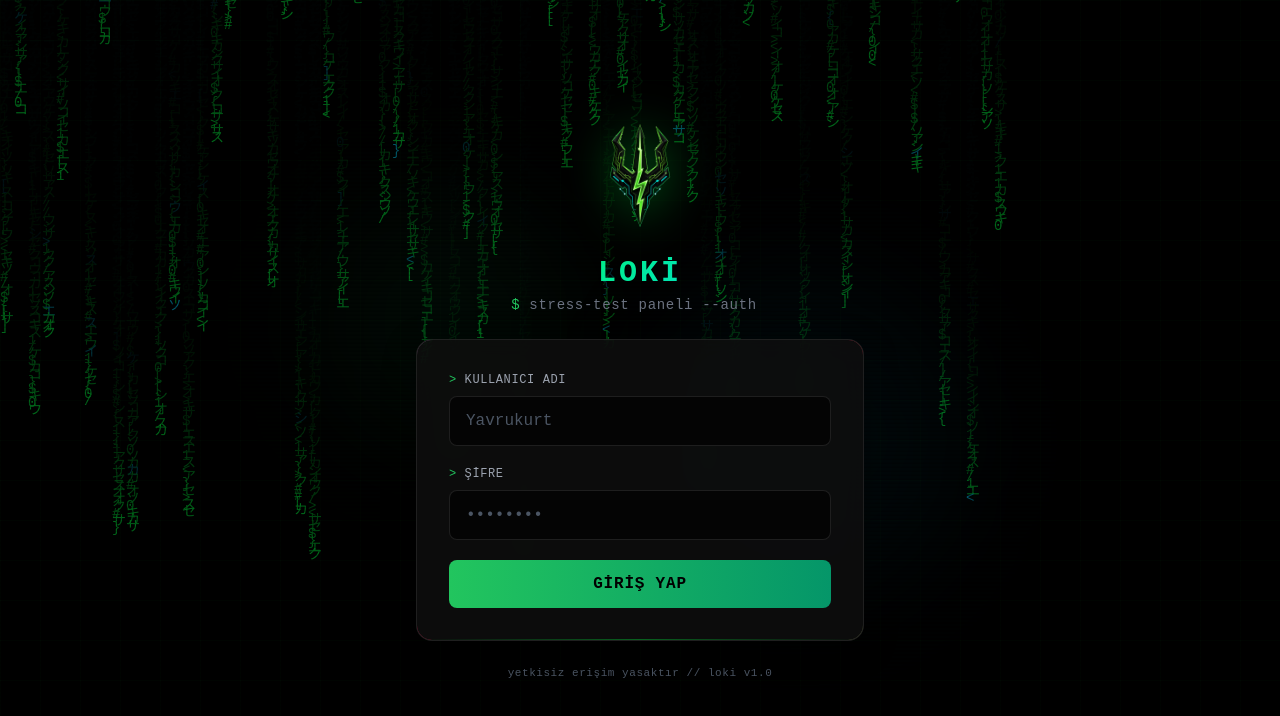
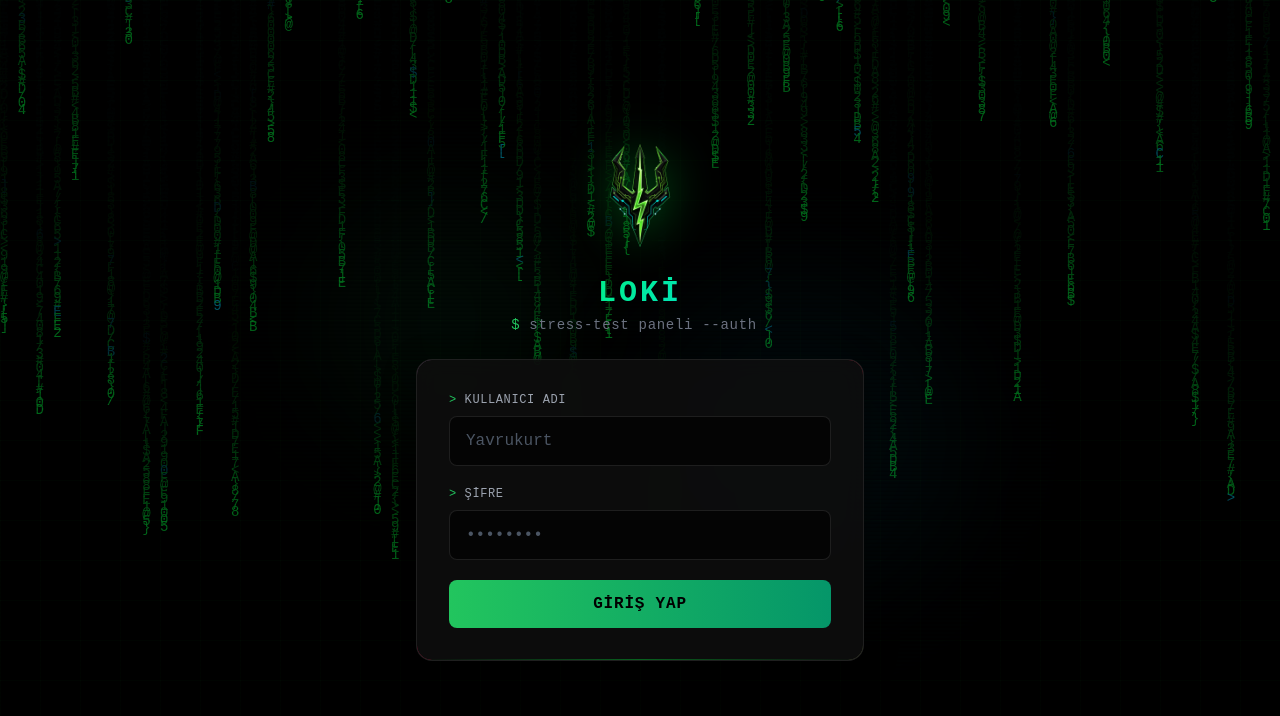
Before and after one commit to byfinch/Loki, a React (Vite) app: page / in a window 1280 px wide. Shown: the top 716 px of the page. Built offline with nearby package versions, Linux system fonts and the light colour scheme.

Commit message:
feat(login): ASCII glyphs, full-width rain distribution, remove footer note

```diff
--- a/src/components/Login.jsx
+++ b/src/components/Login.jsx
@@ -134,11 +134,6 @@ const Login = () => {
             </button>
           </form>
         </div>
-
-        {/* Alt bilgi */}
-        <p className="mt-6 text-center text-[11px] font-mono text-gray-600 tracking-wider select-none">
-          yetkisiz erişim yasaktır // loki v1.0
-        </p>
       </div>
     </div>
   );
--- a/src/components/login/MatrixRain.jsx
+++ b/src/components/login/MatrixRain.jsx
@@ -1,6 +1,6 @@
 import React, { useEffect, useRef } from 'react';
 
-const GLYPHS = '01アイウエオカキクケコサシスセソ<>/{}[]$#';
+const GLYPHS = '01ABCDEF0123456789<>/{}[]$#@';
 const FONT_SIZE = 14;
 const MAX_COLUMNS = 72;
 const FRAME_INTERVAL = 66; // ms — ~15fps yeterli, CPU dostu
@@ -25,6 +25,7 @@ const MatrixRain = () => {
     const dpr = Math.min(window.devicePixelRatio || 1, 1.5);
 
     let drops = [];
+    let spacing = FONT_SIZE;
     let rafId = null;
     let lastFrame = 0;
 
@@ -37,6 +38,8 @@ const MatrixRain = () => {
       ctx.setTransform(dpr, 0, 0, dpr, 0, 0);
 
       const columns = Math.min(Math.floor(w / FONT_SIZE), MAX_COLUMNS);
+      // Sütunları tüm genişliğe yay — sağ taraf boş kalmasın
+      spacing = columns > 0 ? w / columns : FONT_SIZE;
       drops = Array.from({ length: columns }, () => Math.random() * -50);
 
       // Arkaplanı sıfırla
@@ -56,7 +59,7 @@ const MatrixRain = () => {
 
       for (let i = 0; i < drops.length; i += 1) {
         const char = GLYPHS[Math.floor(Math.random() * GLYPHS.length)];
-        const x = i * FONT_SIZE;
+        const x = i * spacing;
         const y = drops[i] * FONT_SIZE;
 
         // Baş karakter parlak, cyan arada
```
